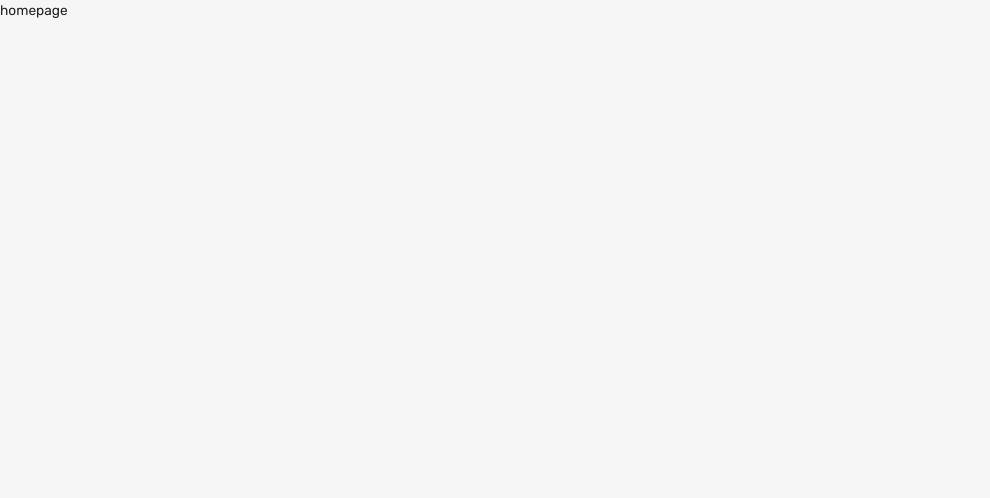
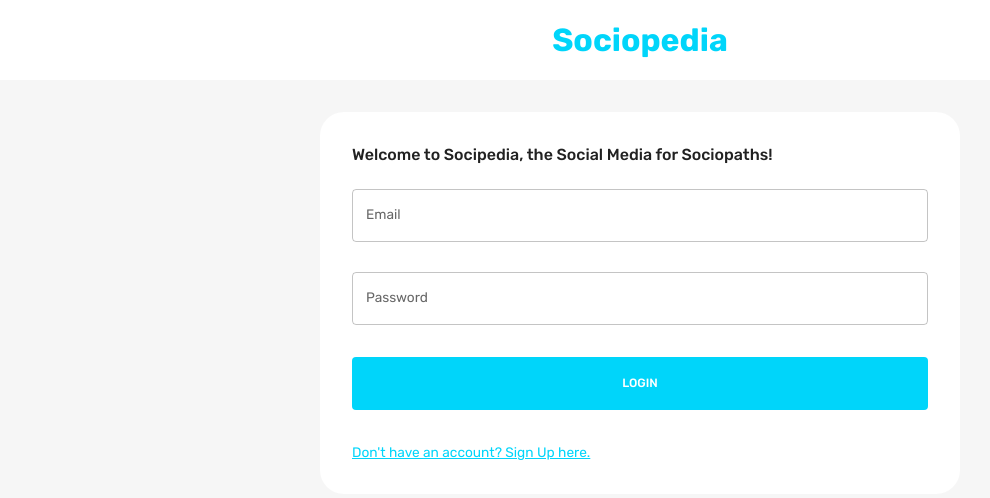
Before and after one commit to scyjz6/social-media-app, a React (Create React App) app in the folder client/: page / in a window 1280 px wide. Shown: the top 498 px of the page, without its empty margins (0-990 px from the left). Built offline with nearby package versions, Linux system fonts and the light colour scheme.

Commit message:
Fix bug for not showing login page

```diff
--- a/client/src/scenes/loginPage/index.jsx
+++ b/client/src/scenes/loginPage/index.jsx
@@ -1,6 +1,36 @@
+import { Box, Typography, useTheme, useMediaQuery } from "@mui/material";
+import Form from "./Form";
 
 const LoginPage = () => {
-    return <div>homepage</div>
-}
+  const theme = useTheme();
+  const isNonMobileScreens = useMediaQuery("(min-width: 1000px)");
+  return (
+    <Box>
+      <Box
+        width="100%"
+        backgroundColor={theme.palette.background.alt}
+        p="1rem 6%"
+        textAlign="center"
+      >
+        <Typography fontWeight="bold" fontSize="32px" color="primary">
+          Sociopedia
+        </Typography>
+      </Box>
 
-export default LoginPage
+      <Box
+        width={isNonMobileScreens ? "50%" : "93%"}
+        p="2rem"
+        m="2rem auto"
+        borderRadius="1.5rem"
+        backgroundColor={theme.palette.background.alt}
+      >
+        <Typography fontWeight="500" variant="h5" sx={{ mb: "1.5rem" }}>
+          Welcome to Socipedia, the Social Media for Sociopaths!
+        </Typography>
+        <Form />
+      </Box>
+    </Box>
+  );
+};
+
+export default LoginPage;
```
